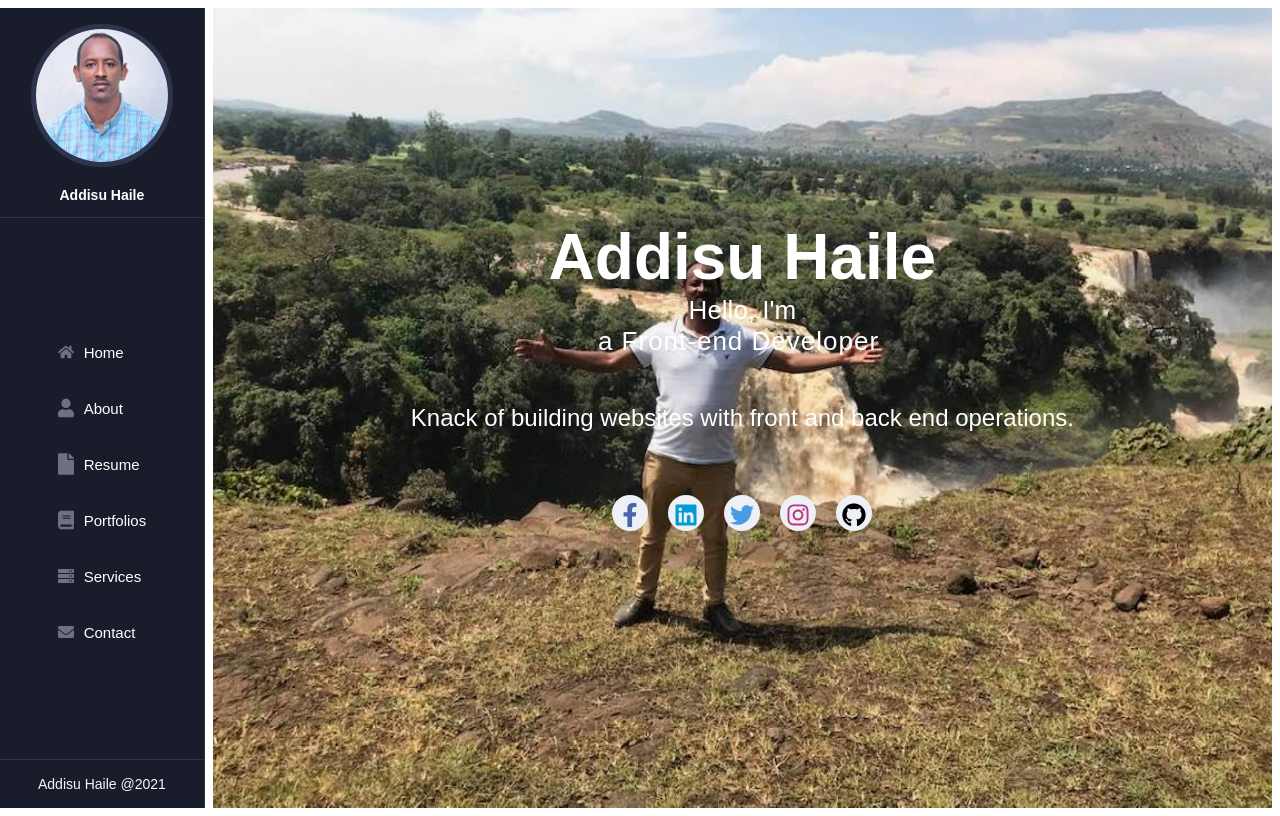
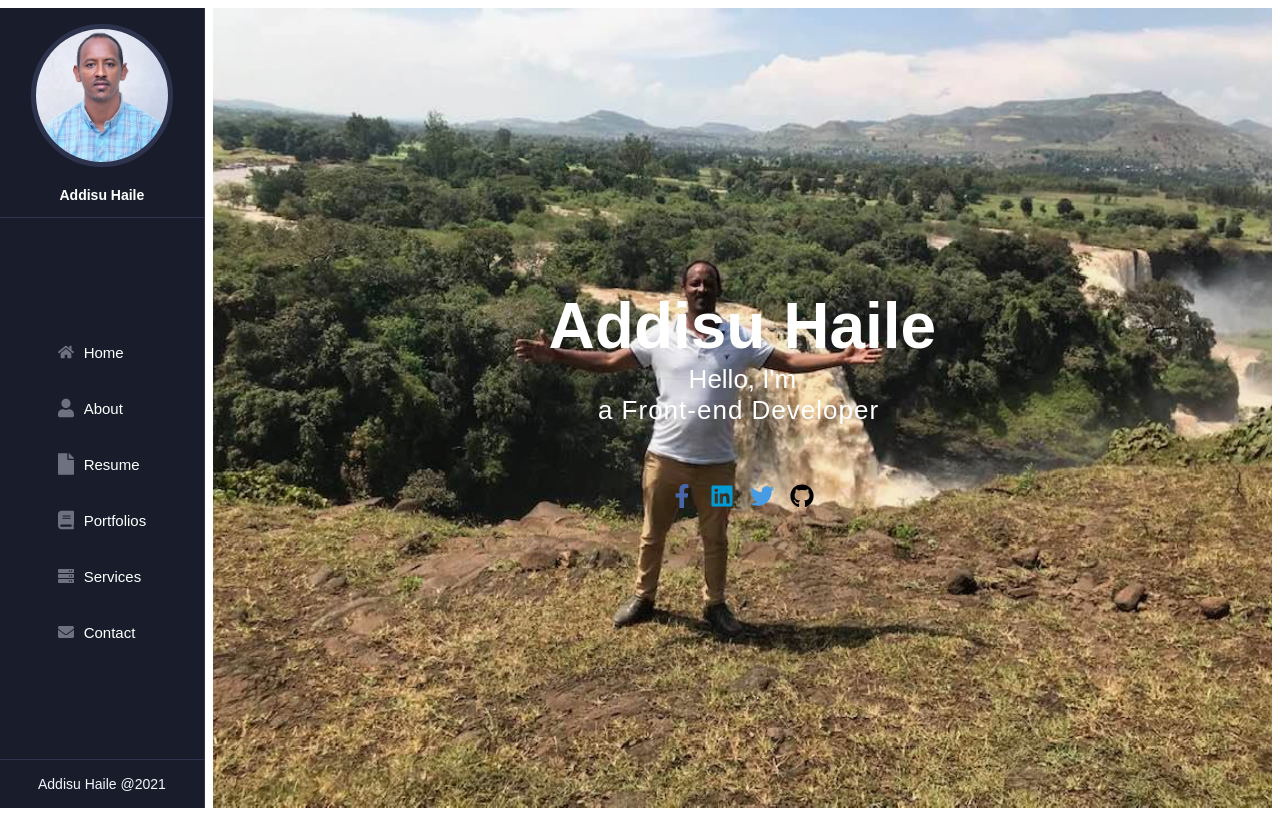
Before and after one commit to Addisu87/portfolio-new, a React (Create React App) app: page / in a window 1280 px wide. Built offline with nearby package versions, Linux system fonts and the light colour scheme; no server answers.

Commit message:
social links modified

```diff
--- a/package.json
+++ b/package.json
@@ -5,8 +5,8 @@
   "dependencies": {
     "@emotion/react": "^11.7.1",
     "@emotion/styled": "^11.6.0",
-    "@material-ui/core": "^4.12.3",
-    "@mui/material": "^5.2.5",
+    "@mui/icons-material": "^5.2.5",
+    "@mui/material": "^5.2.6",
     "@mui/styled-engine-sc": "^5.1.0",
     "@testing-library/jest-dom": "^5.11.4",
     "@testing-library/react": "^11.1.0",
--- a/src/App.js
+++ b/src/App.js
@@ -1,7 +1,7 @@
 import React, { useState } from 'react';
 import NavBar from './components/NavBar';
 import styled from 'styled-components';
-import { BrowserRouter as Router, Routes, Route } from 'react-router-dom';
+import { Routes, Route } from 'react-router-dom';
 import Home from './pages/Home';
 import About from './pages/About';
 import Resume from './pages/Resume';
@@ -9,6 +9,7 @@ import Portfolios from './pages/Portfolios';
 import Services from './pages/Services';
 import Contact from './pages/Contact';
 import ScrollTopArrow from './components/ScrollTopArrow';
+import MenuIcon from '@mui/icons-material/Menu';
 
 function App() {
 	const [navToggle, setNavToggle] = useState(false);
@@ -18,26 +19,22 @@ function App() {
 	};
 
 	return (
-		<Router>
 		<Main className="app">
 			<div className={`side-bar ${navToggle ? 'navToggle' : ' '}`}>
 				<NavBar />
 			</div>
+
 			<div className="nav-btn" onClick={navClick}>
-					<div className="line-1"></div>
-					<div className="line-2"></div>
-					<div className="line-3"></div>
+				<MenuIcon className="menu-icon" />
 			</div>
+
 			<div className="main-content">
 				<div className="content">
 					<Routes>
 						<Route path="/" element={<Home />} />
 						<Route path="/about" element={<About />} />
 						<Route path="/resume" element={<Resume />} />
-							<Route
-								path="/portfolios"
-								element={<Portfolios />}
-							/>
+						<Route path="/portfolios" element={<Portfolios />} />
 						<Route path="/services" element={<Services />} />
 						<Route path="/contact" element={<Contact />} />
 					</Routes>
@@ -47,7 +44,6 @@ function App() {
 				<ScrollTopArrow />
 			</div>
 		</Main>
-		</Router>
 	);
 }
 
@@ -110,9 +106,6 @@ const Main = styled.div`
 		h4 {
 			font-size: 12px;
 		}
-		h5 {
-			font-size: 10px;
-		}
 	}
 	.nav-btn {
 		position: absolute;
@@ -125,12 +118,10 @@ const Main = styled.div`
 		align-items: center;
 		justify-content: space-between;
 		cursor: pointer;
-		.line-1,
-		.line-2,
-		.line-3 {
-			height: 0.3rem;
+		svg {
+			height: 3rem;
 			width: 100%;
-			background-color: #149ddd;
+			color: #149ddd;
 			pointer-events: none;
 			display: none;
 			border-radius: 30px;
@@ -140,9 +131,7 @@ const Main = styled.div`
 		}
 		@media screen and (max-width: 1000px) {
 			display: block;
-			.line-1,
-			.line-2,
-			.line-3 {
+			svg {
 				display: block;
 			}
 		}
--- a/src/components/Card.js
+++ b/src/components/Card.js
@@ -42,7 +42,7 @@ const Address = styled.div`
 	}
 	p {
 		padding: 0 0 10px 60px;
-		margin-bottom: 20px;
+		margin-bottom: 12px;
 		font-size: 14px;
 		color: #173b6c;
 	}
--- a/src/components/Skills.js
+++ b/src/components/Skills.js
@@ -41,7 +41,7 @@ const SkillsContents = styled.div`
 			}
 			.skill-progress {
 				width: 100%;
-				.progress{
+				.progress {
 					width: 100%;
 					height: 0.3rem;
 					position: relative;
@@ -49,7 +49,7 @@ const SkillsContents = styled.div`
 					background-color: #dff3fc;
 					.inner-progress {
 						position: absolute;
-						background-color: #149ddd ;
+						background-color: #149ddd;
 						height: 100%;
 						bottom: 0;
 						left: 0;
@@ -59,5 +59,4 @@ const SkillsContents = styled.div`
 			}
 		}
 	}
-	}
 `;
--- /dev/null
+++ b/src/components/SocialLinks.js
@@ -0,0 +1,26 @@
+import { FaFacebookF, FaGithub, FaLinkedin, FaTwitter } from 'react-icons/fa';
+
+const SocialLinks = [
+	{
+		id: 1,
+		link: 'https://www.facebook.com/addisuhaile87/',
+		icon: <FaFacebookF color={'#4968ad'} />
+	},
+	{
+		id: 2,
+		link: 'https://www.linkedin.com/in/addisu-tedla-8b4a10143/',
+		icon: <FaLinkedin color={'#00a0dc'} />
+	},
+	{
+		id: 3,
+		link: 'https://twitter.com/AddisuTedla',
+		icon: <FaTwitter color={'#49a1eb'} />
+	},
+	{
+		id: 4,
+		link: 'https://github.com/Addisu87',
+		icon: <FaGithub color={'#000'} />
+	}
+];
+
+export default SocialLinks;
--- a/src/index.js
+++ b/src/index.js
@@ -1,10 +1,11 @@
 import React from 'react';
 import ReactDOM from 'react-dom';
 import App from './App';
+import { BrowserRouter as Router } from 'react-router-dom';
 
 ReactDOM.render(
-	<div>
+	<Router>
 		<App />
-	</div>,
+	</Router>,
 	document.getElementById('root')
 );
--- a/src/pages/About.js
+++ b/src/pages/About.js
@@ -18,6 +18,16 @@ function About() {
 			<Title title={'About'} />
 			<ContentAbout />
 			<Title title={'Skills'} />
+			<div>
+				<p>
+					I create successful responsive websites that are fast, easy
+					to use, and built with best practices. The main area of my
+					expertise is front-end development, HTML, CSS, JS, building
+					small and medium web apps, custom plugins, features,
+					animations, and coding interactive layouts. Visit my github
+					profile for more details or just contact me.
+				</p>
+			</div>
 			<SkillsContainer>
 				<Skills
 					skill={'HTML'}
--- a/src/pages/Contact.js
+++ b/src/pages/Contact.js
@@ -35,9 +35,7 @@ function Contact() {
 							<FaMailBulk width={12} height={12} color={'#000'} />
 						}
 						title={'Email:'}
-						text={
-							'addisuhaile87@gmail.com & addisu.haile@yahoo.com'
-						}
+						text={'addisuhaile87@gmail.com'}
 					/>
 					<Card
 						icon={<FaPhone width={12} height={12} color={'#000'} />}
--- a/src/pages/Home.js
+++ b/src/pages/Home.js
@@ -2,17 +2,12 @@ import React from 'react';
 import styled from 'styled-components';
 import Typical from 'react-typical';
 import heroBg from '../assets/images/heroBg.jpg';
-import {
-	FaFacebookF,
-	FaGithub,
-	FaInstagram,
-	FaLinkedin,
-	FaTwitter
-} from 'react-icons/fa';
+import SocialLinks from '../components/SocialLinks';
 
 function Home() {
 	return (
 		<Section id="home">
+			<div className="home-container">
 				<div className="typical-items">
 					<h1>Addisu Haile</h1>
 					<p>
@@ -34,60 +29,24 @@ function Home() {
 									1000
 								]}
 								loop={Infinity}
+								wrapper="p"
 							/>
 						</span>
 					</p>
-				<div>
-					<h6>
-						Knack of building websites with front and back end
-						operations.
-					</h6>
 				</div>
 			</div>
-			<div>
-				<SocialLinks>
-					<a
-						href="https://www.facebook.com/addisuhaile87/"
-						target="_blank"
-						rel="noreferrer"
-						className="facebook social"
-					>
-						<FaFacebookF />
-					</a>
-					<a
-						href="https://www.linkedin.com/in/addisu-tedla-8b4a10143/"
-						target="_blank"
-						rel="noreferrer"
-						class="linkedin social"
-					>
-						<FaLinkedin />
-					</a>
-					<a
-						href="https://twitter.com/AddisuTedla"
-						target="_blank"
-						rel="noreferrer"
-						className="twitter social"
-					>
-						<FaTwitter />
-					</a>
-					<a
-						href="https://www.instagram.com/addisu_haile/"
-						target="_blank"
-						rel="noreferrer"
-						className="instagram social"
-					>
-						<FaInstagram />
-					</a>
-					<a
-						href="https://github.com/Addisu87"
-						target="_blank"
-						rel="noreferrer"
-						class="github social"
-					>
-						<FaGithub />
-					</a>
-				</SocialLinks>
-			</div>
+
+			<SocialLinksWrap>
+				{SocialLinks.map((item) => {
+					return (
+						<ul key={item.id}>
+							<li>
+								<a href={item.link}>{item.icon}</a>
+							</li>
+						</ul>
+					);
+				})}
+			</SocialLinksWrap>
 		</Section>
 	);
 }
@@ -118,10 +77,12 @@ const Section = styled.div`
 		right: 0;
 		z-index: 1;
 	}
+	.home-container {
 		.typical-items {
 			position: relative;
 			z-index: 2;
 			min-width: 300px;
+
 			h1 {
 				margin: 0 0 10px 0;
 				font-size: 64px;
@@ -129,11 +90,13 @@ const Section = styled.div`
 				line-height: 56px;
 				color: #fff;
 			}
+
 			p {
 				color: #fff;
-			margin-bottom: 50px;
 				font-size: 26px;
 				font-family: 'Rubix', sans-serif;
+				margin-bottom: 50px;
+
 				span {
 					color: #fff;
 					padding-bottom: 2px;
@@ -141,13 +104,6 @@ const Section = styled.div`
 					border-bottom: 2px solid #149ddd;
 				}
 			}
-
-		h6 {
-			margin: 0 0 10px 0;
-			font-size: 24px;
-			font-weight: 200;
-			line-height: 22px;
-			color: #fff;
 		}
 
 		@media (min-width: 1024px) {
@@ -168,43 +124,21 @@ const Section = styled.div`
 	}
 `;
 
-const SocialLinks = styled.div`
+const SocialLinksWrap = styled.div`
+	ul {
+		list-style: none;
+		display: inline-block;
+		margin: 8px 8px;
+		li {
 			a {
-		font-size: 40px;
-		display: inline-block;
-		background: #f5f8fd;
-		line-height: 1;
-		padding: 8px 0;
-		border-radius: 50%;
-		text-align: center;
-		width: 36px;
-		height: 36px;
-		transition: 0.3s;
-		margin: 56px 10px;
 				svg {
 					width: 1.5rem;
 					height: 1.5rem;
 				}
-		&:hover {
-			background: #fff;
 			}
-		&.facebook {
-			color: #4968ad;
 		}
-		&.twitter {
-			color: #49a1eb;
-		}
-		&.instagram {
-			color: #c13584;
-		}
-		&.linkedin {
-			color: #00a0dc;
-		}
-		&.github {
-			color: #000;
 	}
 	@media (min-width: 768px) {
 		font-size: 14px;
 	}
-	}
 `;
--- a/src/pages/Resume.js
+++ b/src/pages/Resume.js
@@ -28,10 +28,7 @@ function Resume() {
 						<ul>
 							<li>Mello, Debre Tabor, Ethiopia</li>
 							<li>(+251) 912 912 144</li>
-							<li>
-								addisuhaile87@gmail.com &amp;
-								addisu.haile@yahoo.com
-							</li>
+							<li>addisuhaile87@gmail.com</li>
 						</ul>
 					</ResumeItem>
 
```
Also changed, not shown: src/components/ContentAbout.js (+15 -24 lines), 1 other file (tests, documents, lock files or other folders). Lines whose indentation alone changed are shown as unchanged.
